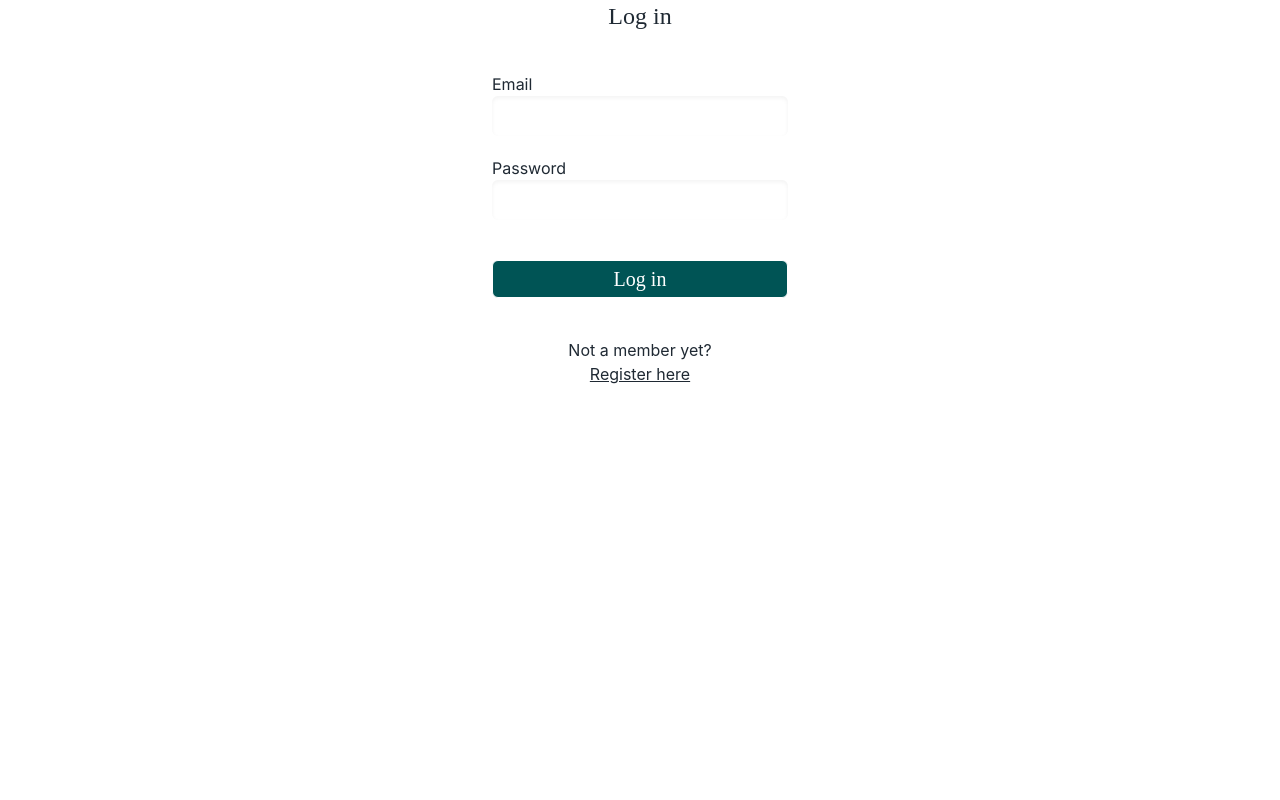
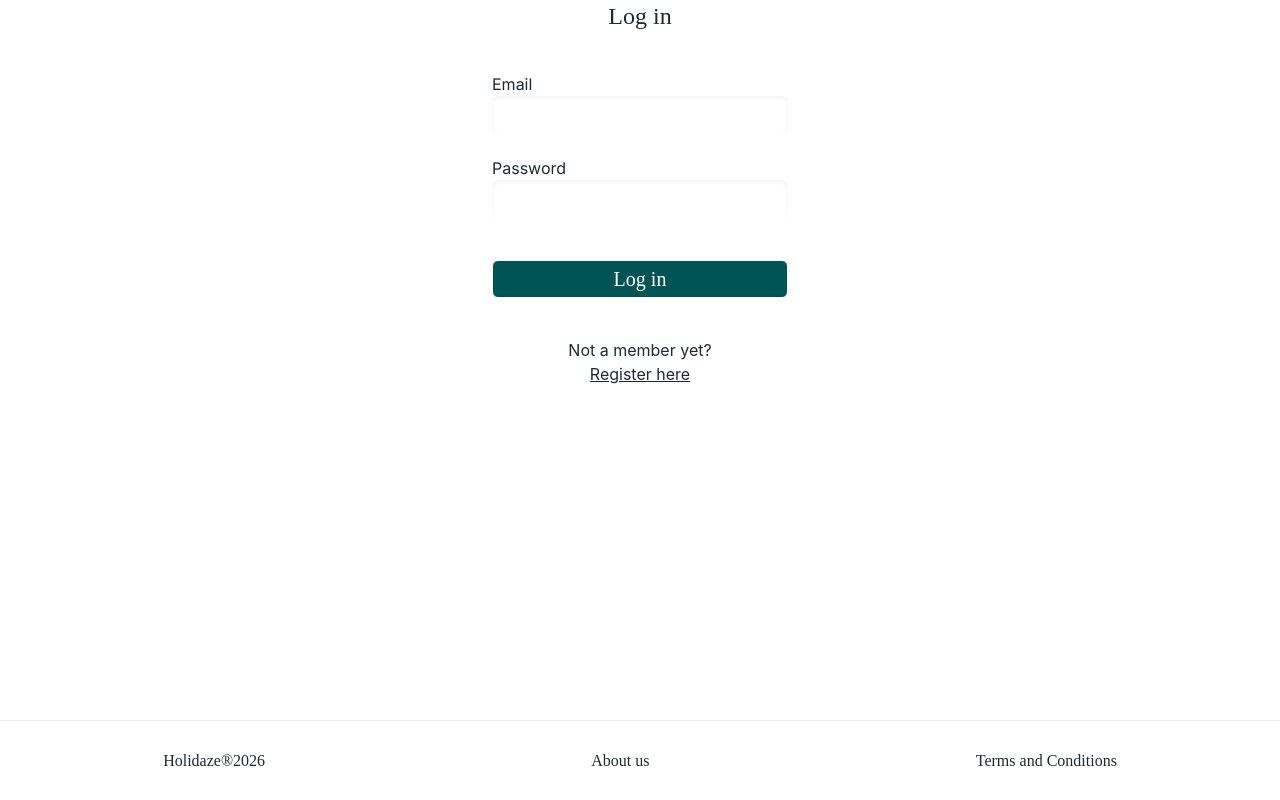
Before and after one commit to GustavBoe/PE2_GustavBoe_FED2, a React (Vite) app: page /auth/login in a window 1280 px wide. Built offline with nearby package versions, Linux system fonts and the light colour scheme; no server answers; a web font is replaced by a local one.

Commit message:
Created footer, will add real links if there is time at the end of project.

```diff
--- a/src/App.tsx
+++ b/src/App.tsx
@@ -1,6 +1,7 @@
 
 import './App.css'
 import { Routes, Route } from "react-router-dom";
+import Footer from './components/Footer';
 import HomeView from "./features/home";
 import RegisterUser from "./features/auth/RegisterUser";
 import LoginUser from "@/features/auth/LoginUser";
@@ -34,22 +35,19 @@ function App() {
         <Route path="bookings/:id" element={<BookingLayout/>}>
           <Route index element={<BookingView/>}/>
           <Route path="edit" element={<BookingEdit/>}/>
+        </Route>
+      </Route>
 
-      </Route>
-      </Route>
       <Route path="/bookings/success/:id" element={<BookingSuccess/>}/>
+
       <Route path="/venues" element={<VenuesAll/>}/>
       <Route path="/venues/create" element={<VenueCreate/>}/>
         <Route path="/venues/:id" element={<VenuesLayout/>}>
           <Route index element={<VenueView/>}/>
           <Route path="edit" element={<VenueEdit/>}/>
       </Route>
-
-
-
-
-
     </Routes>
+    <Footer/>
    </div>
   )
 }
--- /dev/null
+++ b/src/components/Footer.tsx
@@ -0,0 +1,14 @@
+import { Link } from "react-router-dom"
+export default function Footer(){
+  return(
+    <section className="flex flex-col text-center justify-center absolute bottom-0 w-full h-20 gap-5 font-dm text-text border-t border-border">
+      <div className="flex flex-row justify-around">
+        <p>Holidaze&reg;2026</p>
+        <p>About us</p>
+         <Link to={"/"} className="hidden md:block"> <p>Terms and Conditions</p></Link>
+      </div>
+      <Link to={"/"} className="md:hidden"> <p>Terms and Conditions</p></Link>
+
+    </section>
+  )
+}
--- a/src/features/profile/ProfileView.tsx
+++ b/src/features/profile/ProfileView.tsx
@@ -5,9 +5,8 @@ import type {UserProfileData} from "@/interfacesAndTypes/types";
 import { accessToken } from "@/const/const";
 
 function ProfileView(){
+
   const {name} = useParams<{name:string}>();
-
-
 
   const [user, setUser] = useState<UserProfileData>({
     name:"",
```
